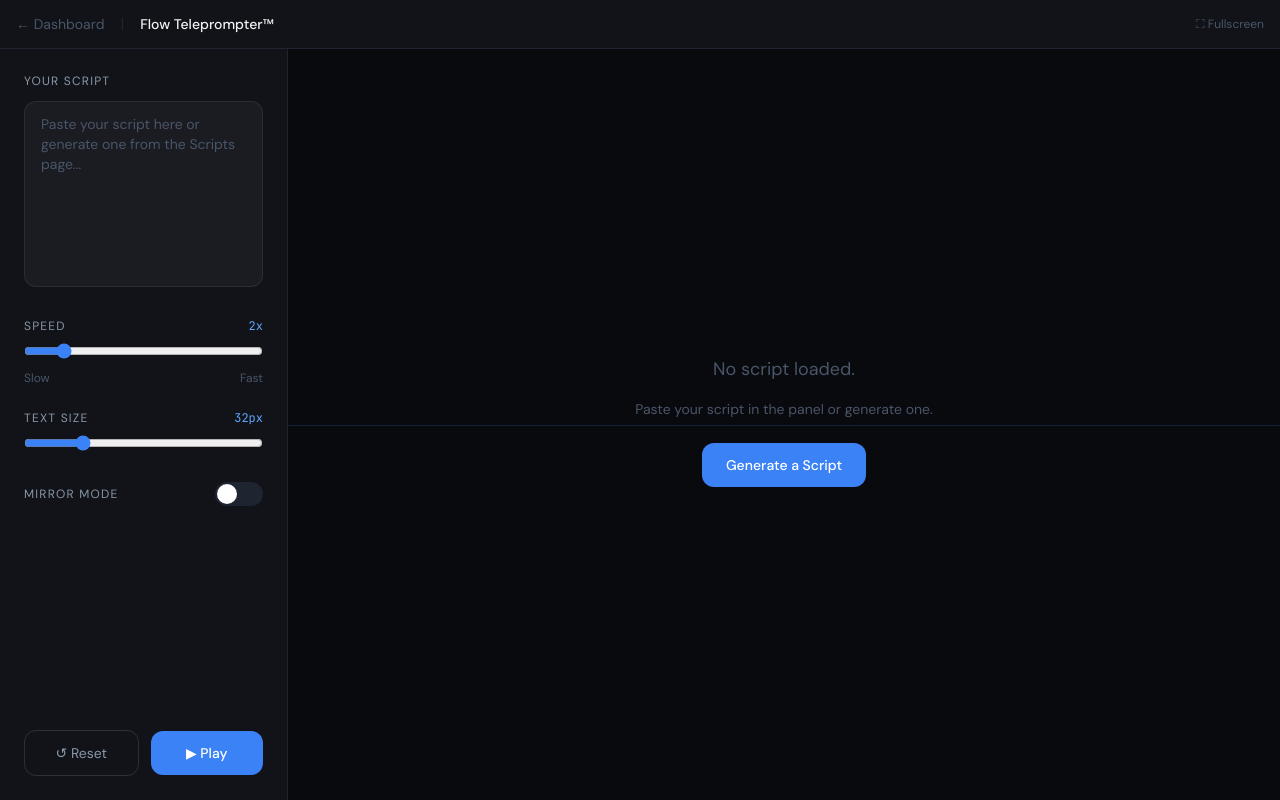
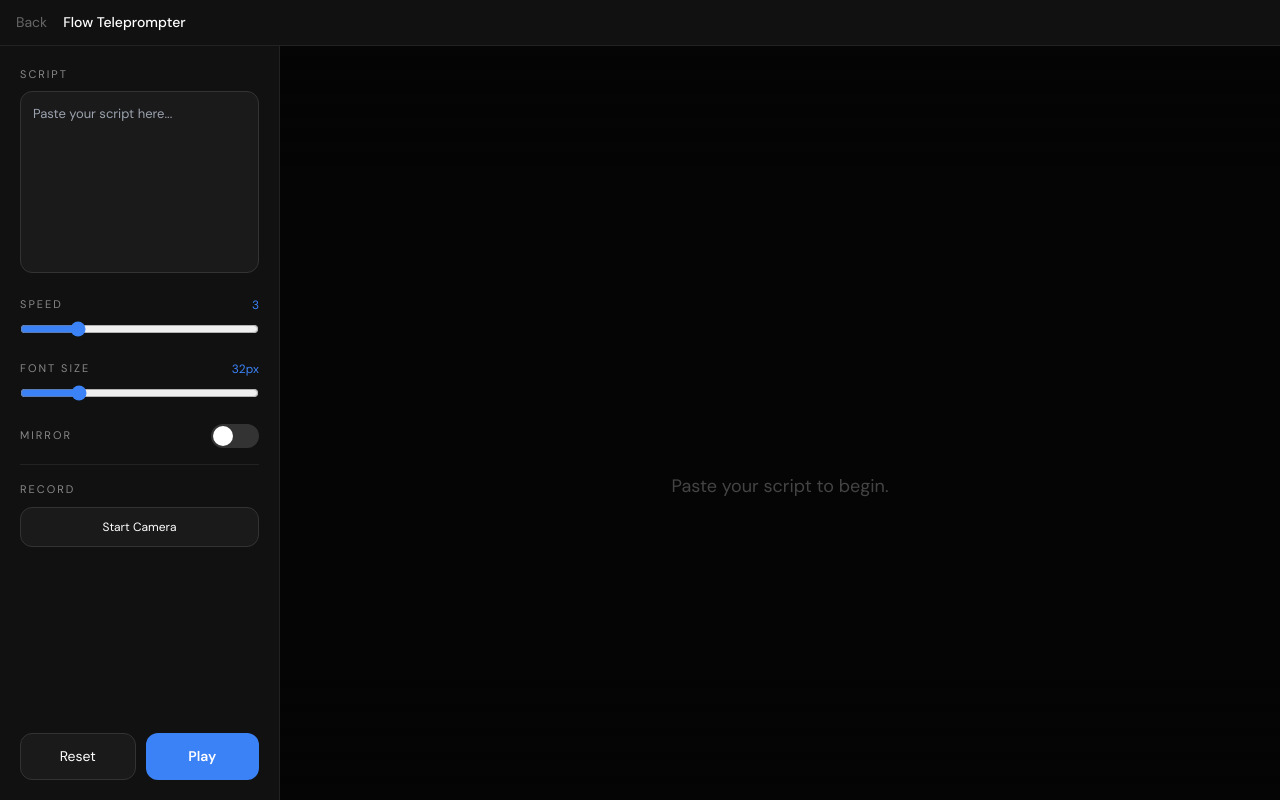
Before and after one commit to nillad70-oss/creatorflow-studio, a Next.js app: page /teleprompter in a window 1280 px wide. Built offline with nearby package versions, Linux system fonts and the light colour scheme.

Commit message:
Fix teleprompter scroll camera recording and content generator

```diff
--- a/pages/teleprompter.js
+++ b/pages/teleprompter.js
@@ -5,15 +5,21 @@
 export default function Teleprompter() {
   const [script, setScript] = useState('')
   const [isPlaying, setIsPlaying] = useState(false)
-  const [speed, setSpeed] = useState(2)
+  const [speed, setSpeed] = useState(3)
   const [fontSize, setFontSize] = useState(32)
   const [mirror, setMirror] = useState(false)
-  const [isFullscreen, setIsFullscreen] = useState(false)
+  const [cameraActive, setCameraActive] = useState(false)
+  const [isRecording, setIsRecording] = useState(false)
+  const [countdown, setCountdown] = useState(null)
   const scrollRef = useRef(null)
-  const intervalRef = useRef(null)
+  const videoRef = useRef(null)
+  const mediaRecorderRef = useRef(null)
+  const chunksRef = useRef([])
+  const streamRef = useRef(null)
+  const playingRef = useRef(false)
+  const speedRef = useRef(3)
 
   useEffect(() => {
-    // Load script from localStorage if coming from scripts page
     const saved = localStorage.getItem('teleprompter_script')
     if (saved) {
       setScript(saved)
@@ -21,213 +27,180 @@
     }
   }, [])
 
+  useEffect(() => { playingRef.current = isPlaying }, [isPlaying])
+  useEffect(() => { speedRef.current = speed }, [speed])
+
   useEffect(() => {
-    if (isPlaying) {
-      intervalRef.current = setInterval(() => {
-        if (scrollRef.current) {
-          scrollRef.current.scrollTop += speed
-          // Stop at end
-          if (scrollRef.current.scrollTop + scrollRef.current.clientHeight >= scrollRef.current.scrollHeight) {
+    if (!isPlaying) return
+    let id
+    const step = () => {
+      const el = scrollRef.current
+      if (!el || !playingRef.current) return
+      el.scrollTop = el.scrollTop + speedRef.current * 0.2
+      if (el.scrollTop + el.clientHeight >= el.scrollHeight) {
         setIsPlaying(false)
+        return
       }
+      id = requestAnimationFrame(step)
     }
-      }, 50)
-    } else {
-      clearInterval(intervalRef.current)
-    }
-    return () => clearInterval(intervalRef.current)
-  }, [isPlaying, speed])
+    id = requestAnimationFrame(step)
+    return () => cancelAnimationFrame(id)
+  }, [isPlaying])
 
-  const togglePlay = () => setIsPlaying(!isPlaying)
-
+  const togglePlay = () => setIsPlaying(p => !p)
   const resetScroll = () => {
     setIsPlaying(false)
     if (scrollRef.current) scrollRef.current.scrollTop = 0
   }
 
-  const toggleFullscreen = () => {
-    if (!document.fullscreenElement) {
-      document.documentElement.requestFullscreen()
-      setIsFullscreen(true)
-    } else {
-      document.exitFullscreen()
-      setIsFullscreen(false)
+  const startCamera = async () => {
+    try {
+      if (streamRef.current) streamRef.current.getTracks().forEach(t => t.stop())
+      const stream = await navigator.mediaDevices.getUserMedia({
+        video: { facingMode: 'user', width: { ideal: 1280 }, height: { ideal: 720 } },
+        audio: true
+      })
+      streamRef.current = stream
+      setCameraActive(true)
+      setTimeout(() => {
+        if (videoRef.current) { videoRef.current.srcObject = stream; videoRef.current.play() }
+      }, 100)
+    } catch (err) { alert('Camera access denied.') }
   }
+
+  const stopCamera = () => {
+    if (streamRef.current) { streamRef.current.getTracks().forEach(t => t.stop()); streamRef.current = null }
+    setCameraActive(false); setIsRecording(false)
+  }
+
+  const startRecording = () => {
+    let count = 3
+    setCountdown(count)
+    const timer = setInterval(() => {
+      count--
+      if (count === 0) {
+        clearInterval(timer); setCountdown(null); chunksRef.current = []
+        const recorder = new MediaRecorder(streamRef.current)
+        mediaRecorderRef.current = recorder
+        recorder.ondataavailable = e => chunksRef.current.push(e.data)
+        recorder.onstop = () => {
+          const blob = new Blob(chunksRef.current, { type: 'video/webm' })
+          const url = URL.createObjectURL(blob)
+          const a = document.createElement('a')
+          a.href = url; a.download = 'creatorflow-recording.webm'; a.click()
+          URL.revokeObjectURL(url)
+        }
+        recorder.start(); setIsRecording(true); setIsPlaying(true)
+      } else { setCountdown(count) }
+    }, 1000)
+  }
+
+  const stopRecording = () => {
+    if (mediaRecorderRef.current) mediaRecorderRef.current.stop()
+    setIsRecording(false); setIsPlaying(false)
   }
 
   return (
     <>
       <Head>
-        <title>Flow Teleprompter™ — CreatorFlow Studio</title>
+        <title>Flow Teleprompter - CreatorFlow Studio</title>
         <meta name="viewport" content="width=device-width, initial-scale=1, maximum-scale=1" />
+        <style>{`html { scroll-behavior: auto !important; }`}</style>
       </Head>
-
-      <div className="min-h-screen bg-void flex flex-col">
-
-        {/* Header */}
-        {!isFullscreen && (
-          <nav className="sticky top-0 z-40 bg-graphite border-b border-border px-4 py-3 flex items-center justify-between">
-            <div className="flex items-center gap-4">
-              <Link href="/dashboard" className="text-tertiary hover:text-secondary transition-colors text-sm">
-                ← Dashboard
-              </Link>
-              <span className="text-border">|</span>
-              <span className="text-primary text-sm font-medium">Flow Teleprompter™</span>
+      <div style={{ height: '100vh', background: '#050505', display: 'flex', flexDirection: 'column', overflow: 'hidden' }}>
+        <nav style={{ background: '#111', borderBottom: '1px solid #222', padding: '12px 16px', display: 'flex', alignItems: 'center', justifyContent: 'space-between', flexShrink: 0 }}>
+          <div style={{ display: 'flex', alignItems: 'center', gap: '16px' }}>
+            <Link href="/dashboard" style={{ color: '#666', fontSize: '14px', textDecoration: 'none' }}>Back</Link>
+            <span style={{ color: 'white', fontSize: '14px', fontWeight: '500' }}>Flow Teleprompter</span>
           </div>
-            <button
-              onClick={toggleFullscreen}
-              className="text-tertiary text-xs hover:text-secondary transition-colors"
-            >
-              ⛶ Fullscreen
-            </button>
         </nav>
-        )}
-
-        <div className="flex-1 flex flex-col md:flex-row">
-
-          {/* ── Controls Panel ── */}
-          {!isFullscreen && (
-            <div className="md:w-72 border-b md:border-b-0 md:border-r border-border bg-graphite p-6 flex flex-col gap-6">
-
-              {/* Script input */}
+        <div style={{ flex: 1, display: 'flex', overflow: 'hidden' }}>
+          <div style={{ width: '280px', flexShrink: 0, background: '#111', borderRight: '1px solid #222', padding: '20px', display: 'flex', flexDirection: 'column', gap: '16px', overflowY: 'auto' }}>
             <div>
-                <label className="block text-secondary text-xs uppercase tracking-widest mb-3">
-                  Your Script
-                </label>
+              <label style={{ color: '#888', fontSize: '11px', textTransform: 'uppercase', letterSpacing: '2px', display: 'block', marginBottom: '8px' }}>Script</label>
               <textarea
                 value={script}
-                  onChange={(e) => setScript(e.target.value)}
-                  placeholder="Paste your script here or generate one from the Scripts page..."
+                onChange={e => setScript(e.target.value)}
+                placeholder="Paste your script here..."
                 rows={8}
-                  className="input-field w-full px-4 py-3 rounded-xl text-sm resize-none"
+                style={{ width: '100%', background: '#1a1a1a', border: '1px solid #333', borderRadius: '12px', padding: '12px', color: 'white', fontSize: '13px', resize: 'none', boxSizing: 'border-box' }}
               />
             </div>
-
-              {/* Speed */}
             <div>
-                <div className="flex items-center justify-between mb-2">
-                  <label className="text-secondary text-xs uppercase tracking-widest">Speed</label>
-                  <span className="text-electric-glow text-xs font-mono">{speed}x</span>
+              <div style={{ display: 'flex', justifyContent: 'space-between', marginBottom: '6px' }}>
+                <label style={{ color: '#888', fontSize: '11px', textTransform: 'uppercase', letterSpacing: '2px' }}>Speed</label>
+                <span style={{ color: '#3b82f6', fontSize: '12px' }}>{speed}</span>
               </div>
-                <input
-                  type="range"
-                  min="1"
-                  max="8"
-                  value={speed}
-                  onChange={(e) => setSpeed(Number(e.target.value))}
-                  className="w-full accent-electric"
-                />
-                <div className="flex justify-between text-tertiary text-xs mt-1">
-                  <span>Slow</span>
-                  <span>Fast</span>
+              <input type="range" min="1" max="10" value={speed} onChange={e => setSpeed(Number(e.target.value))} style={{ width: '100%', accentColor: '#3b82f6' }} />
+            </div>
+            <div>
+              <div style={{ display: 'flex', justifyContent: 'space-between', marginBottom: '6px' }}>
+                <label style={{ color: '#888', fontSize: '11px', textTransform: 'uppercase', letterSpacing: '2px' }}>Font Size</label>
+                <span style={{ color: '#3b82f6', fontSize: '12px' }}>{fontSize}px</span>
+              </div>
+              <input type="range" min="20" max="72" value={fontSize} onChange={e => setFontSize(Number(e.target.value))} style={{ width: '100%', accentColor: '#3b82f6' }} />
+            </div>
+            <div style={{ display: 'flex', alignItems: 'center', justifyContent: 'space-between' }}>
+              <label style={{ color: '#888', fontSize: '11px', textTransform: 'uppercase', letterSpacing: '2px' }}>Mirror</label>
+              <button onClick={() => setMirror(m => !m)} style={{ width: '48px', height: '24px', borderRadius: '12px', background: mirror ? '#3b82f6' : '#333', border: 'none', cursor: 'pointer', position: 'relative' }}>
+                <div style={{ width: '20px', height: '20px', borderRadius: '50%', background: 'white', position: 'absolute', top: '2px', left: mirror ? '26px' : '2px', transition: 'left 0.2s' }} />
+              </button>
+            </div>
+            <div style={{ borderTop: '1px solid #222', paddingTop: '16px' }}>
+              <label style={{ color: '#888', fontSize: '11px', textTransform: 'uppercase', letterSpacing: '2px', display: 'block', marginBottom: '10px' }}>Record</label>
+              {cameraActive && (
+                <div style={{ position: 'relative', borderRadius: '12px', overflow: 'hidden', background: 'black', aspectRatio: '16/9', marginBottom: '10px' }}>
+                  <video ref={videoRef} autoPlay muted playsInline style={{ width: '100%', height: '100%', objectFit: 'cover', transform: 'scaleX(-1)' }} />
+                  {countdown && (
+                    <div style={{ position: 'absolute', inset: 0, display: 'flex', alignItems: 'center', justifyContent: 'center', background: 'rgba(0,0,0,0.6)' }}>
+                      <span style={{ color: 'white', fontSize: '64px', fontWeight: 'bold' }}>{countdown}</span>
+                    </div>
+                  )}
+                  {isRecording && (
+                    <div style={{ position: 'absolute', top: '8px', right: '8px', display: 'flex', alignItems: 'center', gap: '4px', background: 'rgba(0,0,0,0.5)', borderRadius: '20px', padding: '4px 8px' }}>
+                      <div style={{ width: '8px', height: '8px', borderRadius: '50%', background: '#ef4444' }} />
+                      <span style={{ color: 'white', fontSize: '11px' }}>REC</span>
+                    </div>
+                  )}
+                </div>
+              )}
+              <div style={{ display: 'flex', gap: '8px' }}>
+                {!cameraActive ? (
+                  <button onClick={startCamera} style={{ flex: 1, padding: '10px', borderRadius: '12px', background: '#1a1a1a', border: '1px solid #333', color: 'white', fontSize: '12px', cursor: 'pointer' }}>Start Camera</button>
+                ) : !isRecording ? (
+                  <button onClick={startRecording} style={{ flex: 1, padding: '10px', borderRadius: '12px', background: '#ef4444', border: 'none', color: 'white', fontSize: '12px', cursor: 'pointer', fontWeight: '600' }}>Record</button>
+                ) : (
+                  <button onClick={stopRecording} style={{ flex: 1, padding: '10px', borderRadius: '12px', background: '#991b1b', border: 'none', color: 'white', fontSize: '12px', cursor: 'pointer' }}>Stop and Save</button>
+                )}
+                {cameraActive && (
+                  <button onClick={stopCamera} style={{ padding: '10px 14px', borderRadius: '12px', background: '#1a1a1a', border: '1px solid #333', color: 'white', fontSize: '12px', cursor: 'pointer' }}>X</button>
+                )}
               </div>
             </div>
-
-              {/* Font size */}
-              <div>
-                <div className="flex items-center justify-between mb-2">
-                  <label className="text-secondary text-xs uppercase tracking-widest">Text Size</label>
-                  <span className="text-electric-glow text-xs font-mono">{fontSize}px</span>
-                </div>
-                <input
-                  type="range"
-                  min="20"
-                  max="72"
-                  value={fontSize}
-                  onChange={(e) => setFontSize(Number(e.target.value))}
-                  className="w-full accent-electric"
-                />
-              </div>
-
-              {/* Mirror mode */}
-              <div className="flex items-center justify-between">
-                <label className="text-secondary text-xs uppercase tracking-widest">Mirror Mode</label>
-                <button
-                  onClick={() => setMirror(!mirror)}
-                  className={`w-12 h-6 rounded-full transition-all duration-200 ${mirror ? 'bg-electric' : 'bg-border'}`}
-                >
-                  <div className={`w-5 h-5 rounded-full bg-white mx-0.5 transition-all duration-200 ${mirror ? 'translate-x-6' : 'translate-x-0'}`} />
+            <div style={{ display: 'flex', gap: '10px', marginTop: 'auto', paddingTop: '16px' }}>
+              <button onClick={resetScroll} style={{ flex: 1, padding: '12px', borderRadius: '12px', background: '#1a1a1a', border: '1px solid #333', color: 'white', fontSize: '14px', cursor: 'pointer' }}>Reset</button>
+              <button onClick={togglePlay} style={{ flex: 1, padding: '12px', borderRadius: '12px', background: isPlaying ? '#1d4ed8' : '#3b82f6', border: 'none', color: 'white', fontSize: '14px', cursor: 'pointer', fontWeight: '600' }}>
+                {isPlaying ? 'Pause' : 'Play'}
               </button>
             </div>
-
-              {/* Playback controls */}
-              <div className="flex items-center gap-3 mt-auto">
-                <button
-                  onClick={resetScroll}
-                  className="btn-ghost flex-1 py-3 rounded-xl text-sm"
-                >
-                  ↺ Reset
-                </button>
-                <button
-                  onClick={togglePlay}
-                  className="btn-electric flex-1 py-3 rounded-xl text-sm font-medium"
-                >
-                  {isPlaying ? '⏸ Pause' : '▶ Play'}
-                </button>
           </div>
-
-            </div>
-          )}
-
-          {/* ── Teleprompter Display ── */}
-          <div className="flex-1 relative bg-void overflow-hidden">
-
-            {/* Gradient overlays for focus line effect */}
-            <div className="absolute top-0 left-0 right-0 h-32 bg-gradient-to-b from-void to-transparent z-10 pointer-events-none" />
-            <div className="absolute bottom-0 left-0 right-0 h-32 bg-gradient-to-t from-void to-transparent z-10 pointer-events-none" />
-
-            {/* Focus line */}
-            <div className="absolute top-1/2 left-0 right-0 h-px bg-electric/20 z-10 pointer-events-none" />
-
-            {/* Script text */}
+          <div style={{ flex: 1, position: 'relative', overflow: 'hidden', background: '#050505' }}>
+            <div style={{ position: 'absolute', top: 0, left: 0, right: 0, height: '120px', background: 'linear-gradient(to bottom, #050505, transparent)', zIndex: 10, pointerEvents: 'none' }} />
+            <div style={{ position: 'absolute', bottom: 0, left: 0, right: 0, height: '120px', background: 'linear-gradient(to top, #050505, transparent)', zIndex: 10, pointerEvents: 'none' }} />
             <div
               ref={scrollRef}
-              className="h-full overflow-y-scroll teleprompter-scroll px-8 md:px-16 py-32"
-              style={{
-                transform: mirror ? 'scaleX(-1)' : 'none',
-              }}
+              style={{ position: 'absolute', top: 0, left: 0, right: 0, bottom: 0, overflowY: 'scroll', padding: '45vh 64px', boxSizing: 'border-box', transform: mirror ? 'scaleX(-1)' : 'none', scrollBehavior: 'auto' }}
             >
               {script ? (
-                <p
-                  className="teleprompter-text text-primary leading-loose text-center max-w-3xl mx-auto"
-                  style={{ fontSize: `${fontSize}px` }}
-                >
+                <p style={{ fontSize: fontSize + 'px', lineHeight: 2, textAlign: 'center', maxWidth: '800px', margin: '0 auto', color: 'white', fontWeight: '300' }}>
                   {script}
                 </p>
               ) : (
-                <div className="flex items-center justify-center h-full">
-                  <div className="text-center">
-                    <p className="text-tertiary text-lg mb-4">No script loaded.</p>
-                    <p className="text-tertiary text-sm mb-6">Paste your script in the panel or generate one.</p>
-                    <Link href="/scripts" className="btn-electric px-6 py-3 rounded-xl text-sm font-medium inline-block">
-                      Generate a Script
-                    </Link>
-                  </div>
+                <div style={{ display: 'flex', alignItems: 'center', justifyContent: 'center', height: '20vh', textAlign: 'center' }}>
+                  <p style={{ color: '#444', fontSize: '18px' }}>Paste your script to begin.</p>
                 </div>
               )}
             </div>
-
-            {/* Fullscreen controls */}
-            {isFullscreen && (
-              <div className="absolute bottom-8 left-1/2 -translate-x-1/2 z-20 flex items-center gap-4">
-                <button onClick={resetScroll} className="btn-ghost px-6 py-3 rounded-xl text-sm">
-                  ↺
-                </button>
-                <button onClick={togglePlay} className="btn-electric px-8 py-3 rounded-xl text-sm font-medium">
-                  {isPlaying ? '⏸' : '▶'}
-                </button>
-                <button onClick={() => setSpeed(s => Math.max(1, s - 1))} className="btn-ghost px-4 py-3 rounded-xl text-sm">
-                  −
-                </button>
-                <span className="text-secondary text-xs">{speed}x</span>
-                <button onClick={() => setSpeed(s => Math.min(8, s + 1))} className="btn-ghost px-4 py-3 rounded-xl text-sm">
-                  +
-                </button>
-                <button onClick={toggleFullscreen} className="btn-ghost px-4 py-3 rounded-xl text-sm">
-                  ✕
-                </button>
-              </div>
-            )}
           </div>
         </div>
       </div>
```
Also changed, not shown: pages/api/generate-ideas.js (+33 -22 lines), pages/settings/billing.js (added, +65 -0 lines). Lines whose indentation alone changed are shown as unchanged.
